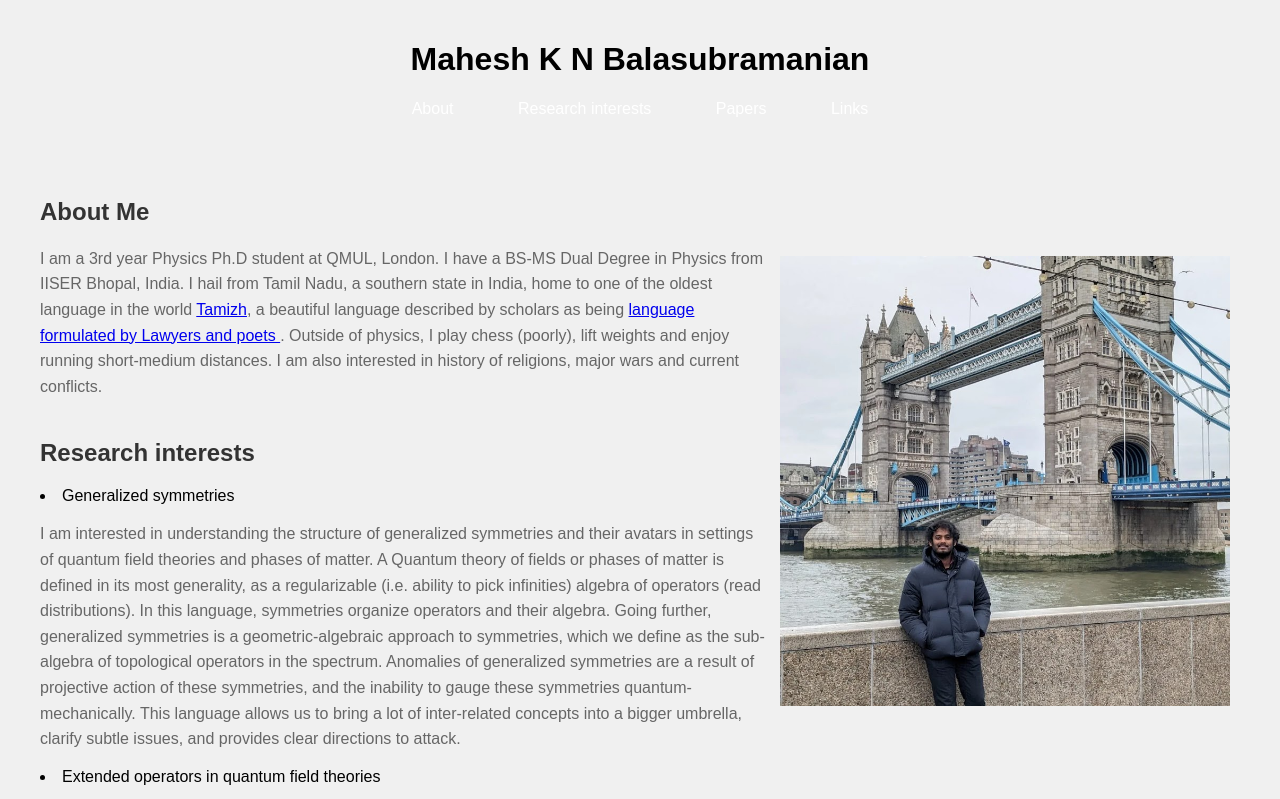
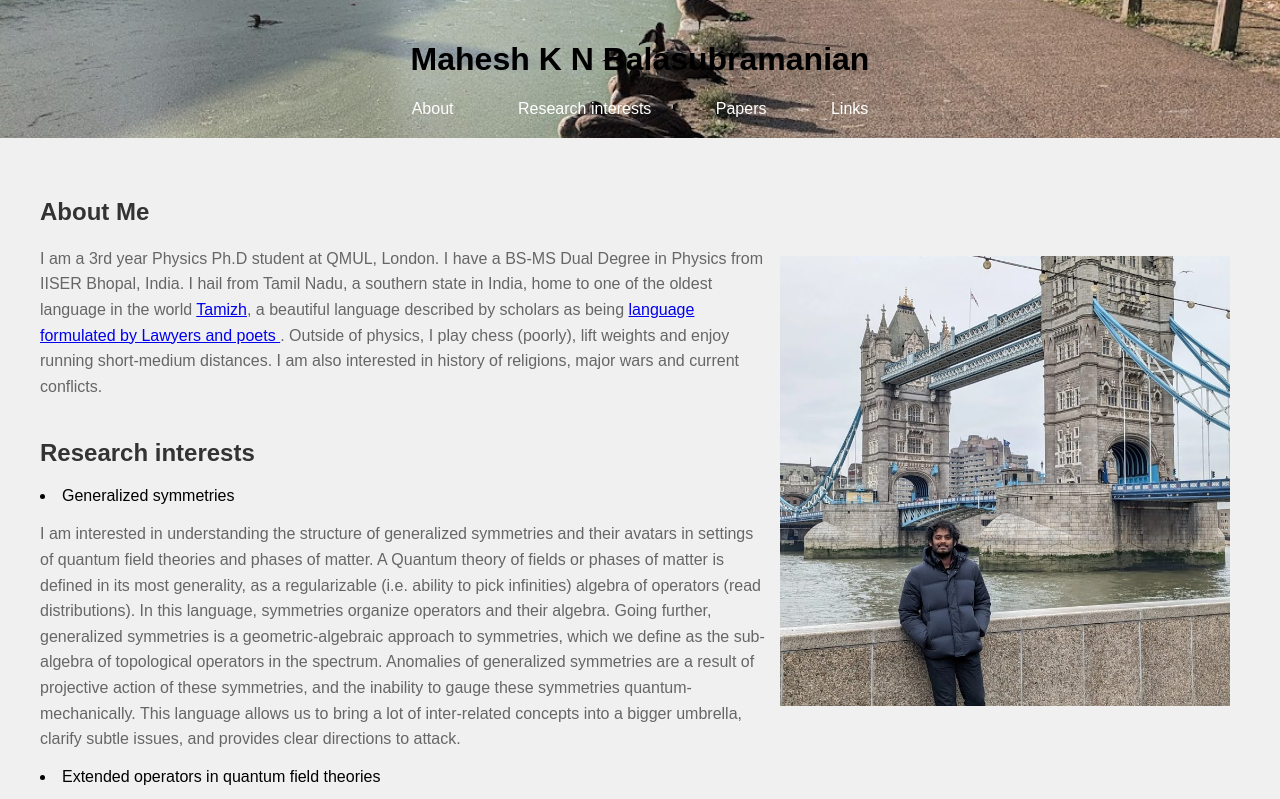
Before and after one commit to mknbphysics/mknbphysics.github.io, a plain HTML site: page index.html in a window 1280 px wide. Shown: the top 799 px of the page. Drawn offline with Linux system fonts and the light colour scheme.

Commit message:
Update style2.css

```diff
--- a/style2.css
+++ b/style2.css
@@ -7,7 +7,7 @@ body {
 
 header {
     /*background-color: #333;*/
-    background-image:"image2.jpg";
+    background-image:url('image2.jpg');
     background-size:cover;
     background-position:center;
     /*color: #fff;*/
```
